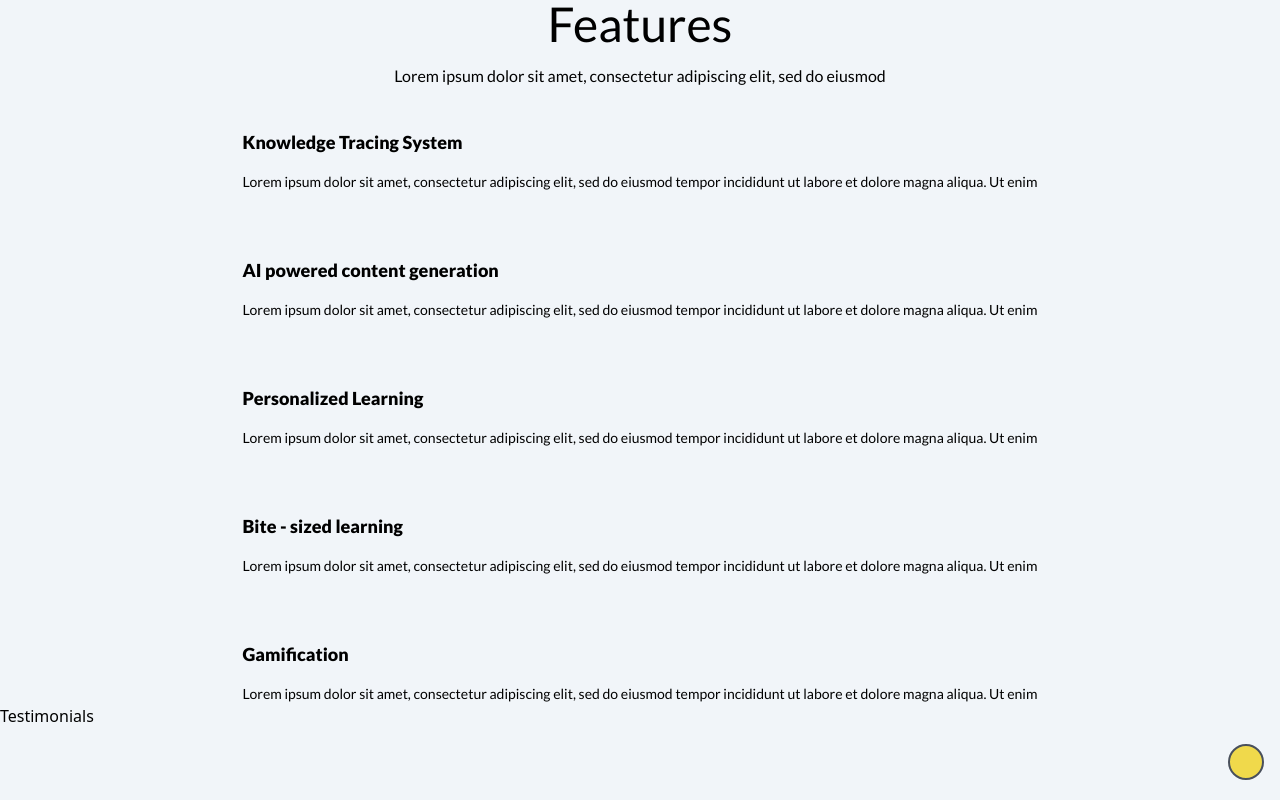
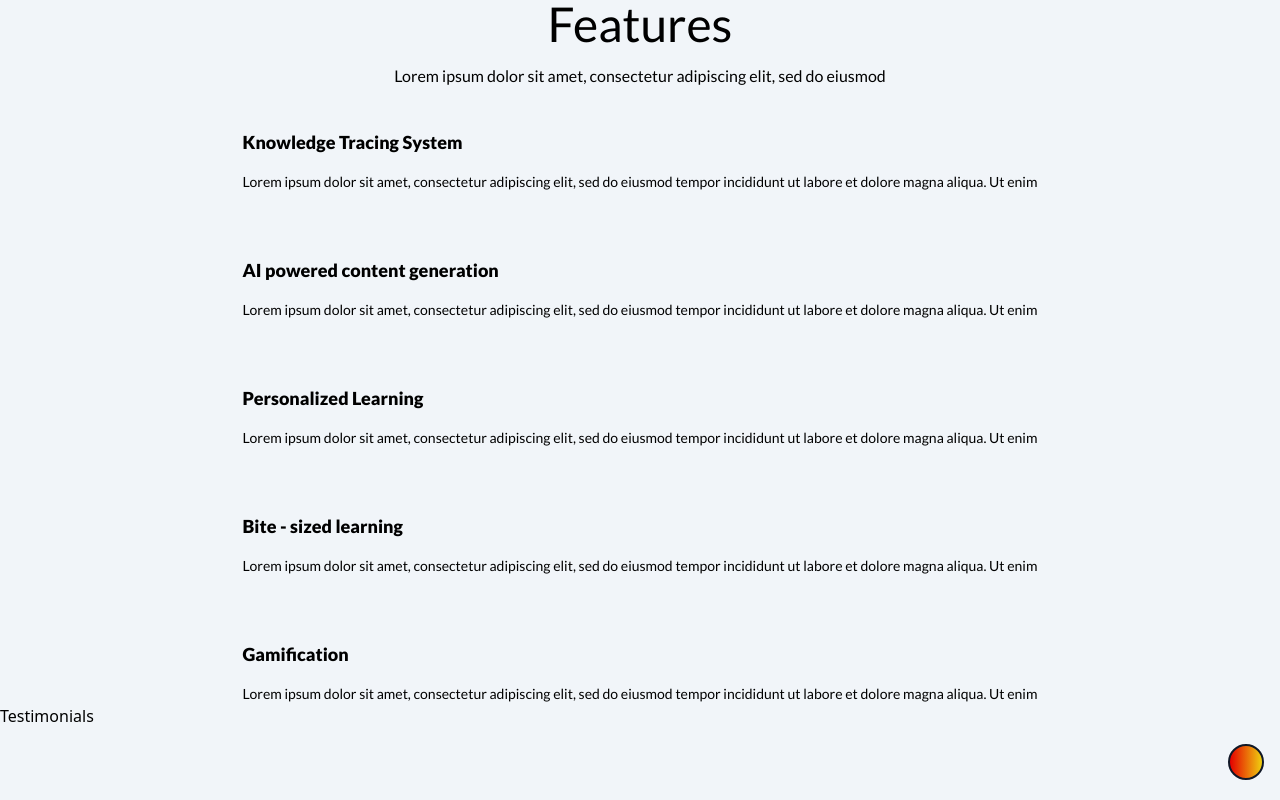
Before and after one commit to masayahingpuno/avante, a Next.js app: page / in a window 1280 px wide. Shown: the part 556-1356 px from the top of the page. Built offline with nearby package versions, Linux system fonts and the light colour scheme.

Commit message:
Update the back to the top

```diff
--- a/components/Front/Hero.tsx
+++ b/components/Front/Hero.tsx
@@ -2,7 +2,7 @@ import React from "react";
 
 function Hero() {
   return (
-    <div className="container mx-auto flex flex-col items-center justify-center">
+    <div className="container mx-auto flex flex-col items-center justify-center ">
       <div className="px-2 pt-24">
         <h1 className="font-main_bold text-center text-5xl font-bold tracking-tighter text-black subpixel-antialiased	">
           Empowering education with Artificial Intelligence
--- a/components/Layout.tsx
+++ b/components/Layout.tsx
@@ -1,12 +1,14 @@
 import React from "react";
 import Header from "./Header";
 //import Footer from './Footer'
+import Totop from "./Totop";
 
 export default function Layout({ children }) {
   return (
     <div className="bg-slate-100">
       <Header />
       {children}
+      <Totop />
     </div>
   );
 }
--- a/components/Totop.tsx
+++ b/components/Totop.tsx
@@ -9,7 +9,7 @@ function Totop() {
       <button onClick={() => window.scrollTo(0, 0)}>
         <FontAwesomeIcon
           icon={faChevronUp}
-          className="m-4 rounded-full border-2 border-gray-900  bg-main_yellow p-2 font-black text-main_red opacity-75 hover:opacity-100 md:p-4"
+          className="m-4 rounded-full border-2 border-gray-900  bg-gradient-to-r from-main_red to-main_yellow p-2 font-black hover:opacity-75 md:p-4"
         />
       </button>
     </div>
--- a/pages/index.tsx
+++ b/pages/index.tsx
@@ -2,7 +2,6 @@ import React from "react";
 import Hero from "../components/Front/Hero";
 import Feature from "../components/Front/Feature";
 import Testimonial from "../components/Front/Testimonial";
-import Totop from "../components/Totop";
 
 export default function index() {
   return (
@@ -10,7 +9,6 @@ export default function index() {
       <Hero />
       <Feature />
       <Testimonial />
-      <Totop />
     </div>
   );
 }
```
